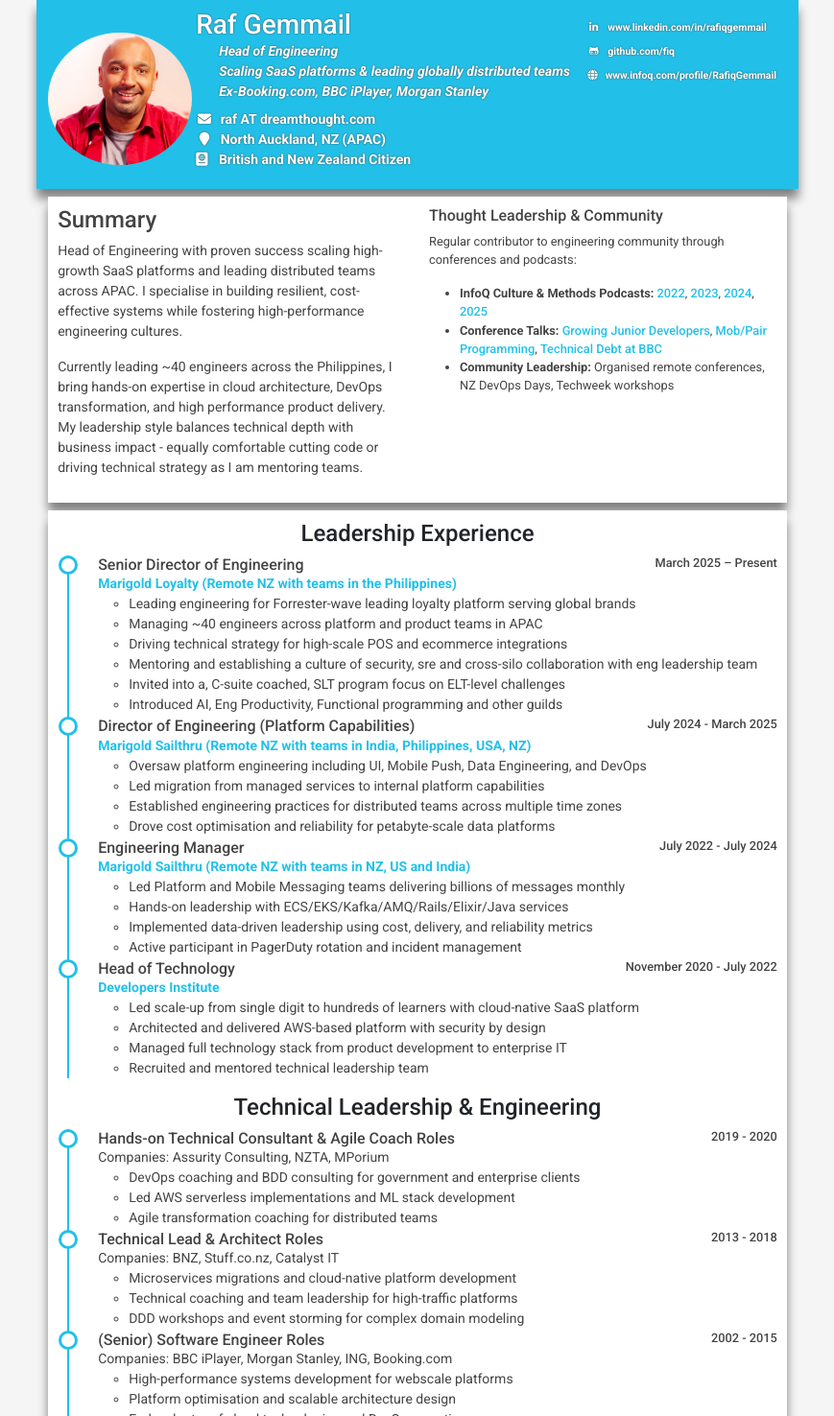
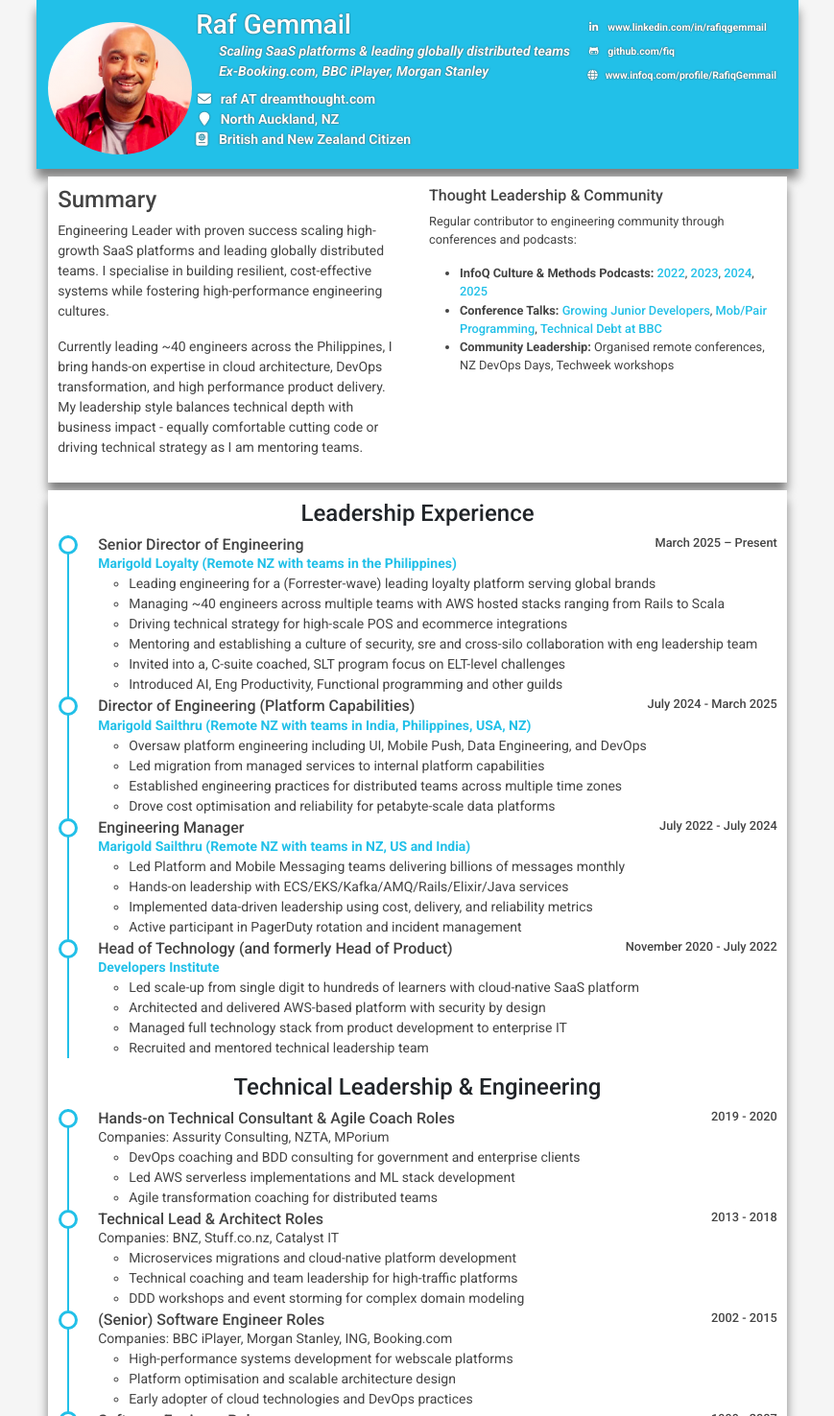
Before and after one commit to fiq/resume, a plain HTML site: page cv/index.html in a window 1280 px wide. Shown: the top 1476 px of the page at 96% size, without its empty margins (205-1074 px from the left). Drawn offline with nearby package versions, Linux system fonts and the light colour scheme.

Commit message:
minor corrections

```diff
--- a/cv/index.html
+++ b/cv/index.html
@@ -25,7 +25,7 @@
       rel="stylesheet"
       integrity="sha384-QWTKZyjpPEjISv5WaRU9OFeRpok6YctnYmDr5pNlyT2bRjXh0JMhjY6hW+ALEwIH"
       crossorigin="anonymous"
-    />
+   />
     <script
       src="https://cdn.jsdelivr.net/npm/bootstrap@5.3.3/dist/js/bootstrap.bundle.min.js"
       integrity="sha384-YvpcrYf0tY3lHB60NNkmXc5s9fDVZLESaAA55NDzOxhy9GkcIdslK1eN7N6jIeHz"
@@ -34,7 +34,7 @@
     <!-- MyStyle CSS -->
     <link rel="stylesheet" type="text/css" href="style.css" />
     <!-- Page Title -->
-    <title>Raf Gemmail - Head of Engineering - Resume</title>
+    <title>Raf Gemmail - Engineering Leadership - Resume</title>
   </head>
 
   <body>
@@ -52,7 +52,7 @@
           <div class="info-left header-content">
             <h3 class="mb-0">Raf Gemmail</h3>
             <div class="intro-title mb-2 ps-4">
-              Head of Engineering<br />Scaling SaaS platforms & leading globally distributed teams<br />Ex-Booking.com, BBC iPlayer, Morgan Stanley
+              Scaling SaaS platforms & leading globally distributed teams<br />Ex-Booking.com, BBC iPlayer, Morgan Stanley
             </div>
             <ul class="list-unstyled">
               <li class="contact-list">
@@ -72,7 +72,7 @@
                     class="fas fa-map-marker fa-fw me-2"
                     data-fa-transform="grow-2"
                   ></i
-                  >North Auckland, NZ (APAC)</a
+                  >North Auckland, NZ</a
                 >
               </li>
               <li class="contact-list">
@@ -139,7 +139,7 @@
           <div class="col">
             <h4 class="text-left section-title">Summary</h4>
             <p>
-              Head of Engineering with proven success scaling high-growth SaaS platforms and leading distributed teams across APAC. I specialise in building resilient, cost-effective systems while fostering high-performance engineering cultures.
+              Engineering Leader with proven success scaling high-growth SaaS platforms and leading globally distributed teams. I specialise in building resilient, cost-effective systems while fostering high-performance engineering cultures.
             </p>
             <p>
               Currently leading ~40 engineers across the Philippines, I bring hands-on expertise in cloud architecture, DevOps transformation, and high performance product delivery. My leadership style balances technical depth with business impact - equally comfortable cutting code or driving technical strategy as I am mentoring teams.
@@ -193,8 +193,8 @@
                   Marigold Loyalty (Remote NZ with teams in the Philippines)
                 </a>
                 <ul>
-                  <li>Leading engineering for Forrester-wave leading loyalty platform serving global brands</li>
-                  <li>Managing ~40 engineers across platform and product teams in APAC</li>
+                  <li>Leading engineering for a (Forrester-wave) leading loyalty platform serving global brands</li>
+                  <li>Managing ~40 engineers across multiple teams with AWS hosted stacks ranging from Rails to Scala</li>
                   <li>Driving technical strategy for high-scale POS and ecommerce integrations</li>
                   <li>Mentoring and establishing a culture of security, sre and cross-silo collaboration with eng leadership team</li>
                   <li>Invited into a, C-suite coached, SLT program focus on ELT-level challenges</li>
@@ -246,7 +246,7 @@
 
               <li>
                 <h6 class="job-description">
-                  Head of Technology
+                  Head of Technology (and formerly Head of Product)
                   <span class="job-date float-end"
                     >November 2020 - July 2022</span
                   >
```
